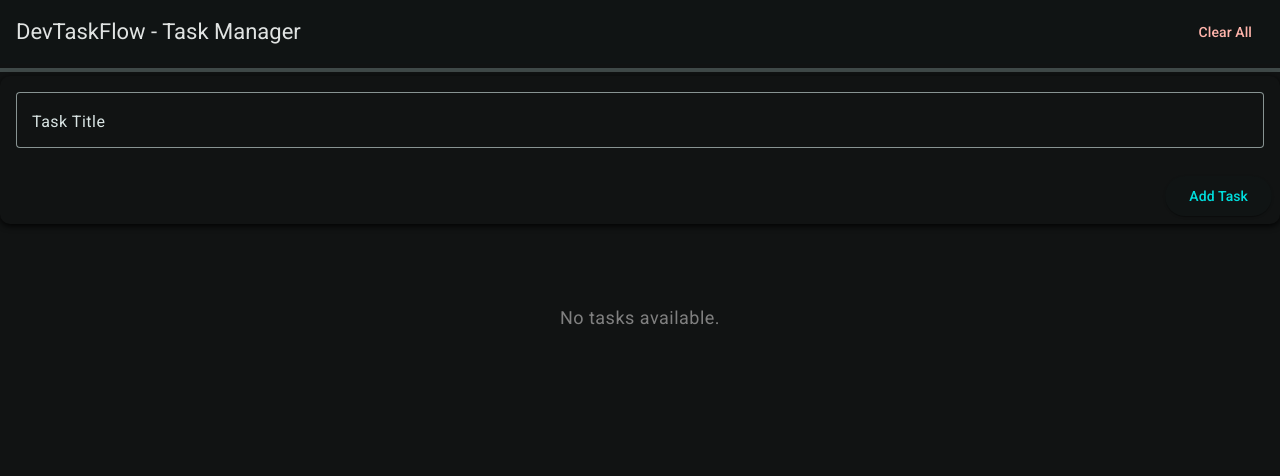
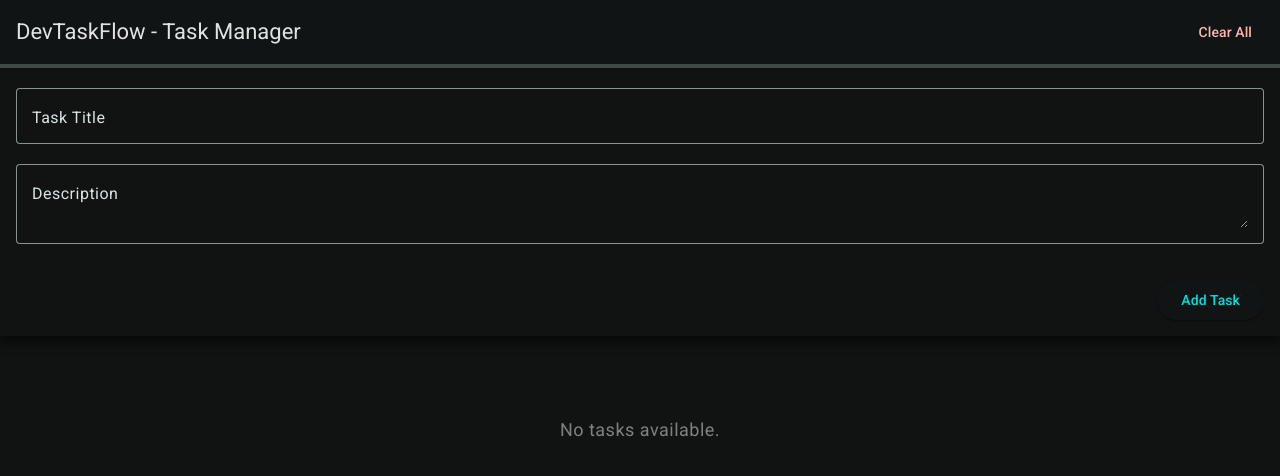
Before and after one commit to art2url/dev-task-flow, an Angular app: page /tasks in a window 1280 px wide. Shown: the top 476 px of the page. Built offline with nearby package versions, Linux system fonts and the light colour scheme.

Commit message:
Added description field to tasks and also enable editing of task description

```diff
--- a/src/app/features/tasks/task-form/task-form.component.html
+++ b/src/app/features/tasks/task-form/task-form.component.html
@@ -4,9 +4,18 @@
       <mat-label>Task Title</mat-label>
       <input matInput [(ngModel)]="title" placeholder="Enter task title" />
     </mat-form-field>
+
+    <mat-form-field appearance="outline" class="task-input">
+      <mat-label>Description</mat-label>
+      <textarea
+        matInput
+        [(ngModel)]="description"
+        placeholder="Enter task description"
+      ></textarea>
+    </mat-form-field>
   </mat-card-content>
 
-  <mat-card-actions align="end">
+  <mat-card-actions align="end" class="task-buttons">
     <button mat-raised-button color="primary" (click)="saveTask()">
       {{ taskToEdit ? "Update Task" : "Add Task" }}
     </button>
--- a/src/app/features/tasks/task-form/task-form.component.scss
+++ b/src/app/features/tasks/task-form/task-form.component.scss
@@ -1,10 +1,14 @@
 .task-form-card {
-  background-color: var(--background-color);
-  border-radius: 10px;
-  box-shadow: 0 2px 6px rgba(0, 0, 0, 0.9);
+  background-color: var(--mat-sys-primary);
+  box-shadow: 0px 8px 8px rgba(0, 0, 0, 0.5);
   margin-bottom: 20px;
+  border-radius: 0;
 }
 
 .task-input {
   width: 100%;
 }
+
+.task-buttons {
+  padding: 16px;
+}
--- a/src/app/features/tasks/task-form/task-form.component.ts
+++ b/src/app/features/tasks/task-form/task-form.component.ts
@@ -36,36 +36,36 @@ export class TaskFormComponent implements OnChanges {
   @Output() taskUpdated = new EventEmitter<Task>();
 
   title = '';
+  description = '';
 
   ngOnChanges(changes: SimpleChanges): void {
     if (changes['taskToEdit'] && this.taskToEdit) {
       this.title = this.taskToEdit.title;
+      this.description = this.taskToEdit.description || ''; // Load description if available
     }
   }
 
   saveTask() {
     if (!this.title.trim()) return;
 
-    if (this.taskToEdit) {
-      this.taskUpdated.emit({
-        ...this.taskToEdit,
-        title: this.title,
-      });
-    } else {
-      const newTask: Task = {
-        id: Date.now(),
-        title: this.title,
-        completed: false,
-        createdAt: new Date(),
-      };
-      this.taskAdded.emit(newTask);
-    }
+    const updatedTask: Task = {
+      id: this.taskToEdit ? this.taskToEdit.id : Date.now(),
+      title: this.title,
+      description: this.description, // Include updated description
+      completed: this.taskToEdit ? this.taskToEdit.completed : false,
+      createdAt: this.taskToEdit ? this.taskToEdit.createdAt : new Date(),
+    };
+
+    this.taskToEdit
+      ? this.taskUpdated.emit(updatedTask)
+      : this.taskAdded.emit(updatedTask);
 
     this.resetForm();
   }
 
   resetForm() {
     this.title = '';
+    this.description = ''; // Clear description
     this.taskToEdit = null;
   }
 }
--- a/src/app/features/tasks/task-list/task-list.component.html
+++ b/src/app/features/tasks/task-list/task-list.component.html
@@ -45,11 +45,15 @@
     <mat-card-title class="task-title">
       {{ task.title }}
     </mat-card-title>
+
     <mat-card-subtitle class="task-subtitle">{{
       task.createdAt | date : "short"
     }}</mat-card-subtitle>
-    <mat-divider></mat-divider>
-    <mat-card-actions>
+
+    <mat-card-content>{{ task.description }}</mat-card-content>
+
+    <mat-divider class="divider"></mat-divider>
+    <mat-card-actions class="task-handler">
       <mat-checkbox
         [checked]="task.completed"
         (change)="toggleTaskCompletion(task)"
--- a/src/app/features/tasks/task-list/task-list.component.scss
+++ b/src/app/features/tasks/task-list/task-list.component.scss
@@ -1,6 +1,19 @@
 mat-progress-bar {
-  margin: 4px 0;
+  margin-bottom: 4px;
 }
+
+mat-card-content {
+  margin-top: 8px;
+  font-size: 14px;
+  color: #889392;
+  line-height: 1.4;
+  padding: 8px;
+  white-space: pre-line; // Keeps line breaks
+}
+
+// mat-card-actions {
+//   white-space: pre-line; // Keeps line breaks
+// }
 
 .spacer {
   flex: 1 1 auto;
@@ -23,14 +36,6 @@ mat-progress-bar {
   padding: 16px;
 }
 
-.task-card {
-  padding: 16px;
-  transition: 0.3s;
-  &:hover {
-    box-shadow: 0px 16px 16px rgba(0, 0, 0, 0.5);
-  }
-}
-
 .no-tasks {
   text-align: center;
   font-size: 18px;
@@ -48,3 +53,20 @@ mat-progress-bar {
 .control-item {
   min-width: 200px;
 }
+
+.task-handler {
+  padding: 0;
+  margin-top: 8px;
+}
+
+.divider {
+  margin-top: 10px;
+}
+
+.task-card {
+  padding: 16px;
+  transition: 0.3s;
+  &:hover {
+    box-shadow: 0px 16px 16px rgba(0, 0, 0, 0.5);
+  }
+}
```
